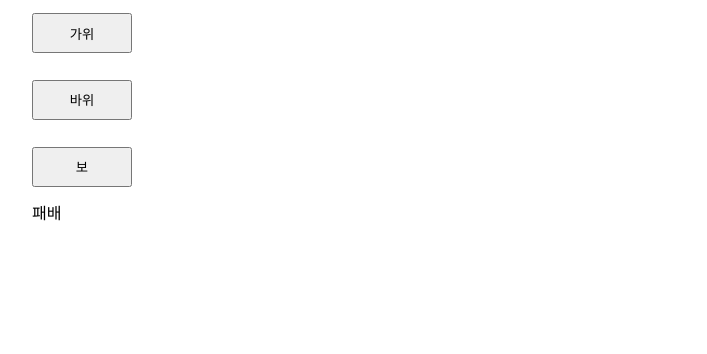
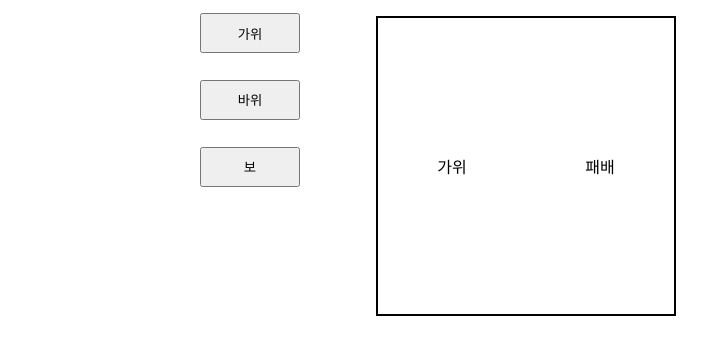
Before and after one commit to blueheart753/Web_lebture, a plain HTML site: page day4/RSP.html in a window 1280 px wide. Both pictures are taken after a click on the button "가위". Shown: the whole page, without its empty margins (8-715 px from the left). Drawn offline with Linux system fonts and the light colour scheme.

Commit message:
[Feat] html,css,js 완성 Refactoring 시도

```diff
--- a/day4/RSP.html
+++ b/day4/RSP.html
@@ -15,7 +15,10 @@
       <button class="btn" id="rock">바위</button>
       <button class="btn" id="paper">보</button>
     </div>
-    <div class="Result" id="Result"></div>
+    <div class="result">
+      <div id="UserPic"></div>
+      <div class="Result" id="Result"></div>
+    </div>
   </div>
 </body>
 </html>
--- a/day4/RSP.js
+++ b/day4/RSP.js
@@ -2,22 +2,26 @@ const rock = document.getElementById('rock');
 const scissors = document.getElementById('scissors');
 const paper = document.getElementById('paper');
 const Result = document.getElementById('Result');
+const user = document.getElementById('UserPic');
 rock.addEventListener('click', () => {
   const Random = Math.floor(Math.random() * 3);
   const Rock = Math.floor(Math.random() * 3);
-  console.log(Rock)
+  user.innerText = `바위`;
+  console.log(Rock);
   Rock > Random ? Result.innerText = `승리` : Rock == Random ? Result.innerText = `무승부` : Result.innerText = `패배`;
 })
 
 paper.addEventListener('click', () => {
   const Random = Math.floor(Math.random() * 3);
   const paper = Math.floor(Math.random() * 3);
-  console.log(paper)
+  console.log(paper);
+  user.innerText = `보`;
   paper > Random ? Result.innerText = `승리` : paper == Random ? Result.innerText = `무승부` : Result.innerText = `패배`;
 })
 scissors.addEventListener('click', () => {
   const Random = Math.floor(Math.random() * 3);
   const scissors = Math.floor(Math.random() * 3);
-  console.log(scissors)
+  console.log(scissors);
+  user.innerText = `가위`;
   scissors > Random ? Result.innerText = `승리` : scissors == Random ? Result.innerText = `무승부` : Result.innerText = `패배`;
 })
--- a/day4/RSP_style.css
+++ b/day4/RSP_style.css
@@ -17,6 +17,8 @@
   flex-direction: column;
   align-items: center;
   justify-content: space-around;
+  position: relative;
+  left: 14%;
 }
 
 .btn {
@@ -24,6 +26,14 @@
   height: 40px;
 }
 
-.Result {
-
+.result {
+  width: 300px;
+  height: 300px;
+  border: 2px solid #000;
+  display: flex;
+  justify-content: space-around;
+  align-items: center;
+  position: absolute;
+  left:30%;
+  top: 2%;
 }
```
